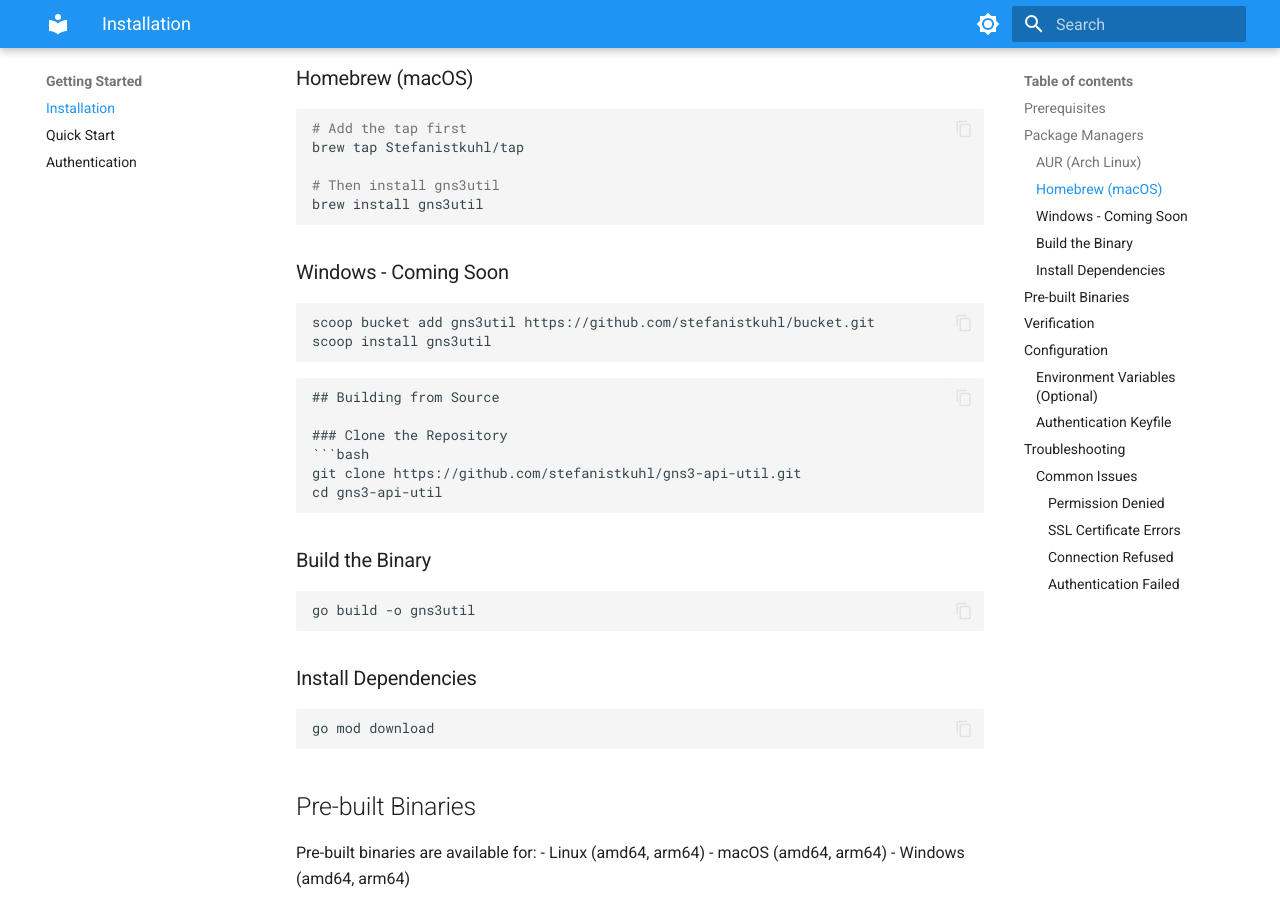
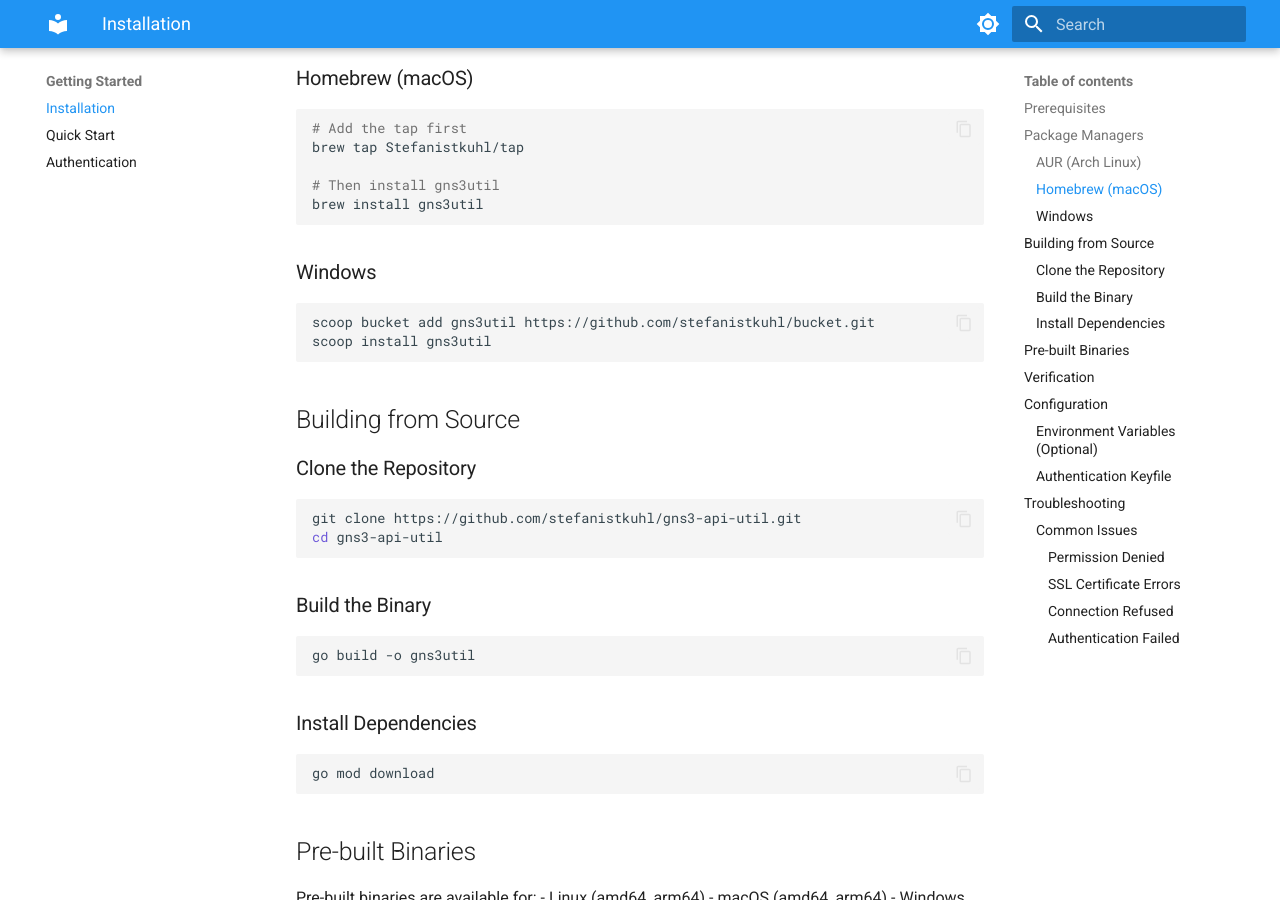
Before and after one commit to Stefanistkuhl/gns3-api-util, an MkDocs documentation site: the page built from docs/getting-started/installation.md, in a window 1280 px wide and 900 px high, scrolled down 594 px. Built offline with MkDocs 1.6.1 and Material for MkDocs 9.7.7, drawn with Linux system fonts in a browser that asks for light colours.

Commit message:
fix windows being coming soon on acident

````diff
--- a/docs/getting-started/installation.md
+++ b/docs/getting-started/installation.md
@@ -26,11 +26,10 @@
 brew install gns3util
 ```
 
-### Windows - Coming Soon
+### Windows
 ```bash
 scoop bucket add gns3util https://github.com/stefanistkuhl/bucket.git
 scoop install gns3util
-```
 ```
 
 ## Building from Source
````
